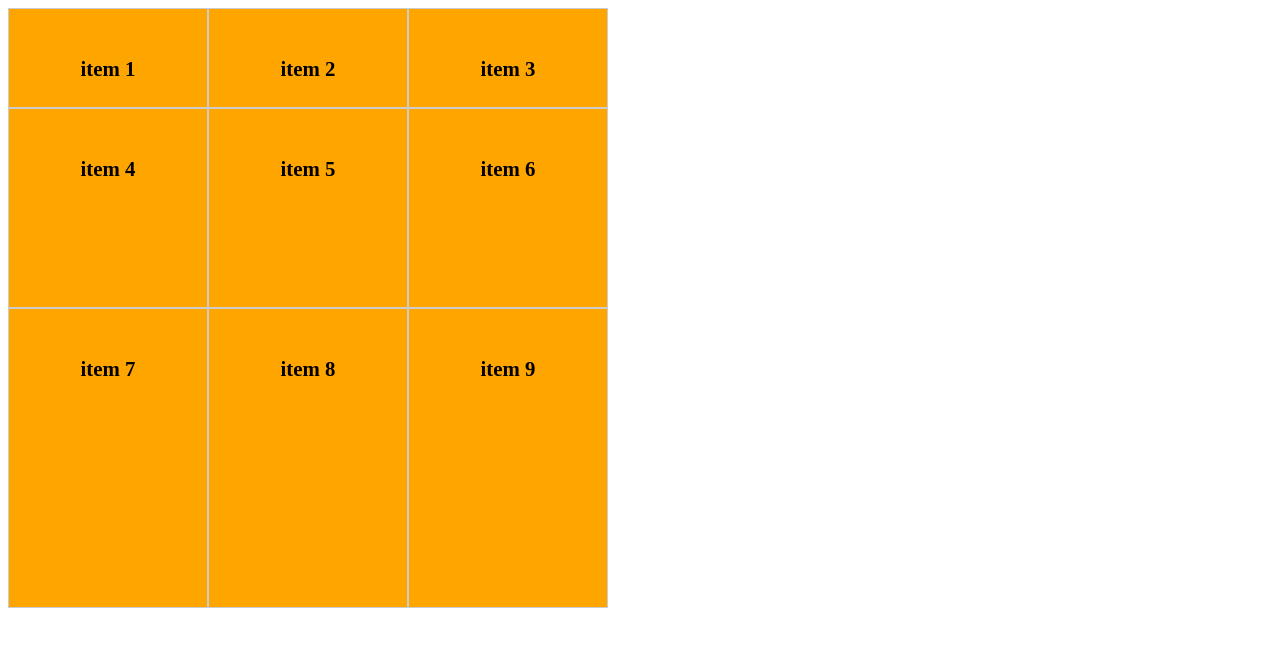
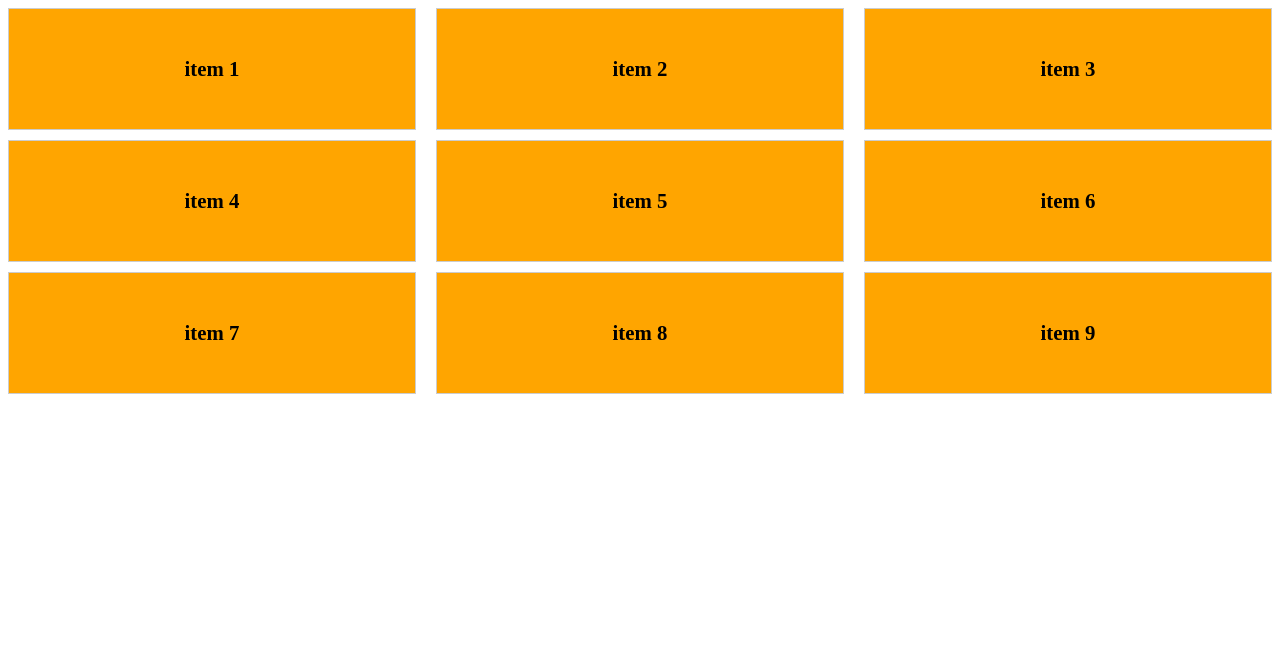
Before and after one commit to ropubordee/review-basic, a plain HTML site: page css/GirdProperties.html in a window 1280 px wide. Drawn offline with Linux system fonts and the light colour scheme.

Commit message:
grid size 1fr & grid span

```diff
--- a/css/GridLayout.html
+++ b/css/GirdProperties.html
@@ -4,7 +4,7 @@
     <meta charset="UTF-8" />
     <meta name="viewport" content="width=device-width, initial-scale=1.0" />
     <title>Document</title>
-    <link rel="stylesheet" href="GridLayout.css" />
+    <link rel="stylesheet" href="GridProperties.css" />
   </head>
   <body>
     <div class="grid-container">
--- a/css/GridLayout.css
+++ b/css/GridLayout.css
@@ -1,10 +1,10 @@
-.grid-container{
+.grid-container {
   display: grid;
-    grid-template-rows: 100px 200px 300px ;
+  grid-template-rows: repeat(3, 100px);
   /* grid-template-columns: 200px 200px 200px; */
-    grid-template-columns: repeat(3,200px);
+  grid-template-columns: repeat(3, auto);
 }
-.item{
+.item {
   padding: 3rem;
   border: 1px solid #ccc;
   background: orange;
@@ -12,3 +12,17 @@
   font-weight: bold;
   text-align: center;
 }
+
+
+/* .item:first-child {
+  background-color: green;
+  grid-column: 1/4;
+}
+.item:last-child {
+  background-color: pink;
+  grid-column: 2 /4;
+} */
+
+.item:first-child{
+    grid-row: 1/5;
+}
--- /dev/null
+++ b/css/GridProperties.css
@@ -0,0 +1,27 @@
+.grid-container {
+  display: grid;
+
+  /* grid-template-columns: repeat(4,auto); */
+  grid-template-columns: repeat(3, 1fr);
+  grid-template-rows: repeat(3, 1fr);
+  grid-row-gap: 10px;
+  grid-column-gap: 20px;
+}
+
+.item {
+  padding: 3rem;
+  border: 1px solid #ccc;
+  background: orange;
+  font-size: 1.3rem;
+  font-weight: bold;
+  text-align: center;
+}
+/* .item:first-child{
+    grid-column: 1/4;
+    grid-row: 1/3;
+} */
+
+/* .item:first-child{
+    grid-row: 1/span 3;
+    grid-column: 2 /span 2;
+}  */
```
Lines whose indentation alone changed are shown as unchanged.
